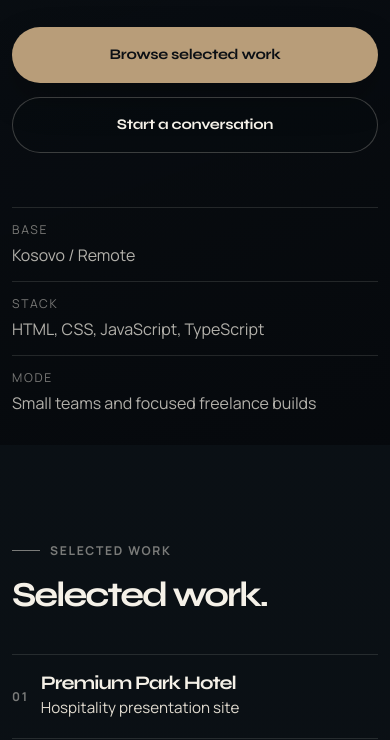
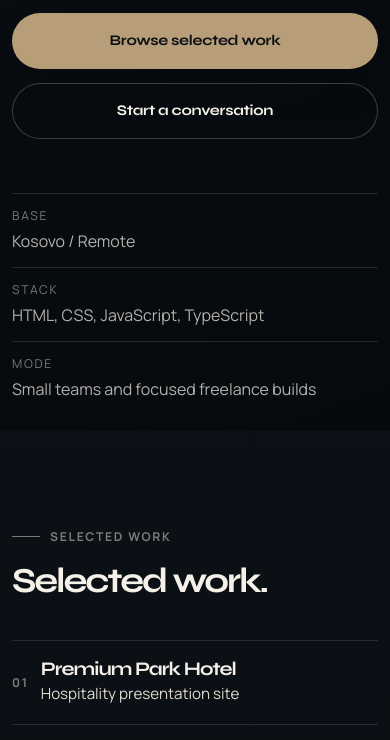
Before and after one commit to egzonkadrija/PORTOFOLIO-APP, a website: page index.html in a window 390 px wide. Shown: the part 429-1169 px from the top of the page. Drawn offline with Linux system fonts and the light colour scheme.

Commit message:
Tighten first-screen spacing and correct project preview assets

```diff
--- a/styles/responsive.css
+++ b/styles/responsive.css
@@ -79,7 +79,7 @@
 
   .hero {
     min-height: auto;
-    padding-top: 118px;
+    padding-top: 98px;
   }
 
   .hero-name {
@@ -125,7 +125,7 @@
   }
 
   .hero {
-    padding-top: 104px;
+    padding-top: 90px;
     padding-bottom: 28px;
   }
 
--- a/styles/sections.css
+++ b/styles/sections.css
@@ -4,7 +4,7 @@
   flex-direction: column;
   justify-content: flex-end;
   min-height: 100svh;
-  padding: 120px 0 40px;
+  padding: 96px 0 40px;
   overflow: clip;
 }
 
```
